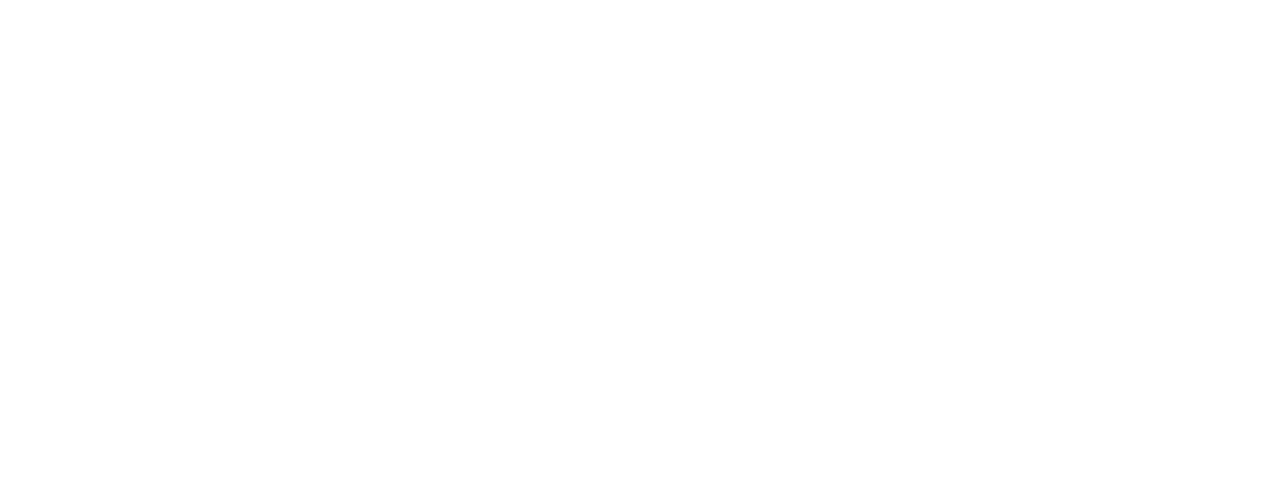
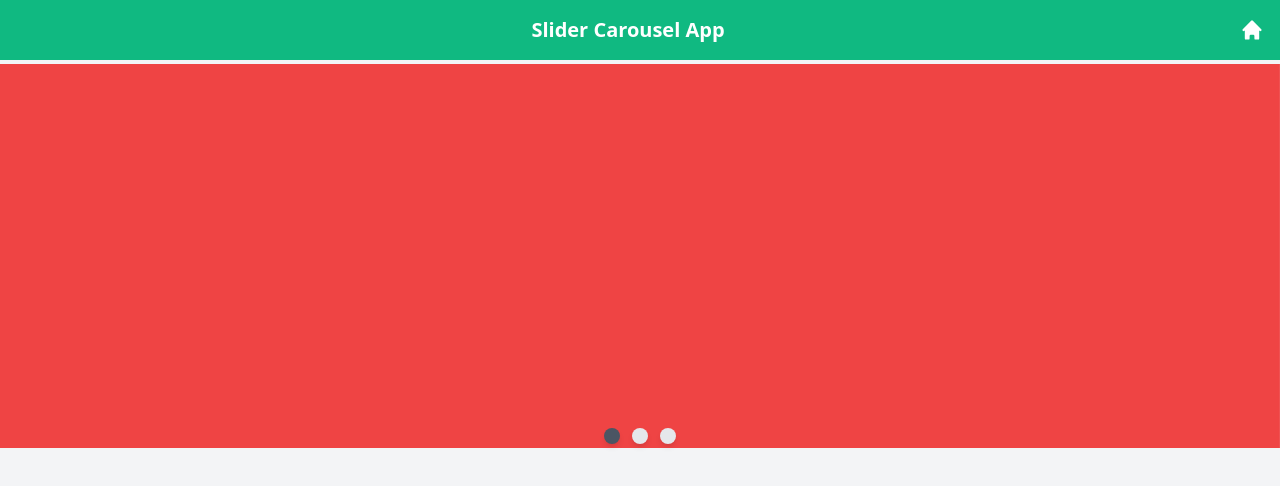
Before and after one commit to SusmoySenGupta/learn-vue3, a Vue app: page /slider-carousel in a window 1280 px wide. Before the commit this address had no page. Shown: the top 486 px of the page. Built offline with nearby package versions, Linux system fonts and the light colour scheme.

Commit message:
Add SliderCarousel app

```diff
--- a/src/components/AppNav.vue
+++ b/src/components/AppNav.vue
@@ -1,6 +1,6 @@
 <template>
   <div
-    class="fixed bg-green-500 w-full p-4 flex flex-reverse justify-between items-center"
+    class="bg-green-500 w-full p-4 flex flex-reverse justify-between items-center"
   >
     <div class="invisible"></div>
     <div class="text-white font-semibold text-xl text-center">
--- a/src/router/index.js
+++ b/src/router/index.js
@@ -1,44 +1,51 @@
-import { createRouter, createWebHistory } from 'vue-router'
-import Home from '../views/Home.vue'
-import DcHeros from '../views/DcHeros.vue'
-import Calender from '../views/Calender.vue'
-import Markdown from '../views/Markdown.vue'
+import { createRouter, createWebHistory } from "vue-router";
+import Home from "../views/Home.vue";
+import DcHeros from "../views/DcHeros.vue";
+import Calender from "../views/Calender.vue";
+import Markdown from "../views/Markdown.vue";
+import SliderCarousel from "../views/SliderCarousel.vue";
 
 const routes = [
   {
-    path: '/',
-    name: 'Home',
-    component: Home
+    path: "/",
+    name: "Home",
+    component: Home,
   },
   {
-    path: '/about',
-    name: 'About',
+    path: "/about",
+    name: "About",
     // route level code-splitting
     // this generates a separate chunk (about.[hash].js) for this route
     // which is lazy-loaded when the route is visited.
-    component: () => import(/* webpackChunkName: "about" */ '../views/About.vue')
+    component: () =>
+      import(/* webpackChunkName: "about" */ "../views/About.vue"),
   },
   {
-     path: '/dc-heros',
-    name: 'DcHeros',
-    component: DcHeros
+    path: "/dc-heros",
+    name: "DcHeros",
+    component: DcHeros,
   },
   {
-    path: '/calender',
-    name: 'Calender',
-    component: Calender
+    path: "/calender",
+    name: "Calender",
+    component: Calender,
   },
   {
-    path: '/markdown',
-    name: 'Markdown',
-    component: Markdown
+    path: "/markdown",
+    name: "Markdown",
+    component: Markdown,
   },
-]
+  {
+    path: "/slider-carousel",
+    name: "SliderCarousel",
+    component: SliderCarousel,
+  },
+];
 
 const router = createRouter({
   history: createWebHistory(process.env.BASE_URL),
   routes,
   base: "/practice/",
-})
+});
 
-export default router
+export default router;
--- a/src/views/Home.vue
+++ b/src/views/Home.vue
@@ -3,7 +3,8 @@
     <img alt="Vue logo" src="../assets/logo.png" class="w-32">
     <p>Trying out new <b class="text-green-600">Vue 3</b></p>
     <br>
-    <table class="border">
+    <div class="h-64 shadow-sm rounded overflow-y-auto">
+      <table class="border h-full">
         <thead>
           <th class="border py-2 text-sm text-center px-8">#</th>
           <th class="border py-2 text-sm text-center px-8">Example</th>
@@ -13,10 +14,11 @@
           <tr v-for="(item, index) in items" :key="index" :class="index%2 === 0 ? 'bg-gray-100' : '' ">
             <td class="border py-2 text-sm text-center px-8"> {{ index + 1 }}. </td>
             <td class="border py-2 text-sm text-center px-8 text-blue-500"> <router-link :to="{name: item.to}">{{ item.name }}</router-link> </td>
-          <td class="border py-2 text-sm text-center px-8"> {{ item.topic }}  </td>
+            <td class="border py-2 text-sm text-center px-8 w-60"> {{ item.topic }}  </td>
           </tr>
         </tbody>
       </table>
+    </div>
   </div>
 </template>
 
@@ -31,6 +33,7 @@
         {name: "DC heros", to: "DcHeros", topic: "Data, methods, computed property"  },
         {name: "Calender App", to: "Calender", topic: "JavaScript date function"  },
         {name: "Markdown App", to: "Markdown", topic: "Mixins, marked package"  },
+        {name: "Slider Carousel App", to: "SliderCarousel", topic: "Virtual dom, life cycle hooks, transition & animation"  },
       ],
     }
   }
--- /dev/null
+++ b/src/views/SliderCarousel.vue
@@ -0,0 +1,66 @@
+<template>
+  <div class="bg-gray-100 overflow-x-hidden">
+    <AppNav title="Slider Carousel App"/>
+    <div class="flex flex-wrap h-screen relative">
+        <div class="w-full mt-1 absolute" v-for="(color, index) in colors" :key="index">
+            <transition name="fade">
+                <div class="h-96 " v-if="currentSlide == index" :class="color"></div>
+            </transition>
+        </div>
+        <div class="w-full absolute h-96 ">
+            <div class="w-full absolute bottom-0 flex justify-center">
+                <div
+                v-for="(color,index) in colors"
+                :key="color"
+                 class="h-4 w-4 rounded-full mx-1.5 shadow-md cursor-pointer"
+                :class="currentSlide == index ? 'bg-gray-600' : 'bg-gray-200'"
+                @click="makeActive(index)"
+                ></div>
+            </div>
+        </div>
+    </div>
+  </div>
+</template>
+<script>
+// @ is an alias to /src
+import AppNav from '@/components/AppNav';
+export default {
+  name: 'SliderCarousel',
+  components: { AppNav },
+  data() {
+    return {
+        currentSlide: 0,
+        interval: '',
+        colors: ["bg-red-500", "bg-green-500", "bg-blue-500"]
+    }
+  },
+  methods:{
+      makeActive(index){
+          this.currentSlide = index;
+      }
+  },
+  mounted(){
+      this.interval = setInterval(() => {
+          this.currentSlide = this.currentSlide === this.colors.length - 1 ? 0 : this.currentSlide + 1;
+      }, 2000)
+  },
+
+  beforeUnmount(){
+      clearInterval(this.interval);
+  }
+}
+</script>
+
+<style>
+    .fade-enter-active, .fade-leave-active {
+        transition: all 1.5s ease;
+    }
+    .fade-enter-from{
+        opacity: 0;
+        transform: translateX(-100%);
+    }
+    .fade-leave-to {
+        opacity: 0;
+        transform: translateX(100%);
+    }
+</style>
```
Lines whose indentation alone changed are shown as unchanged.
